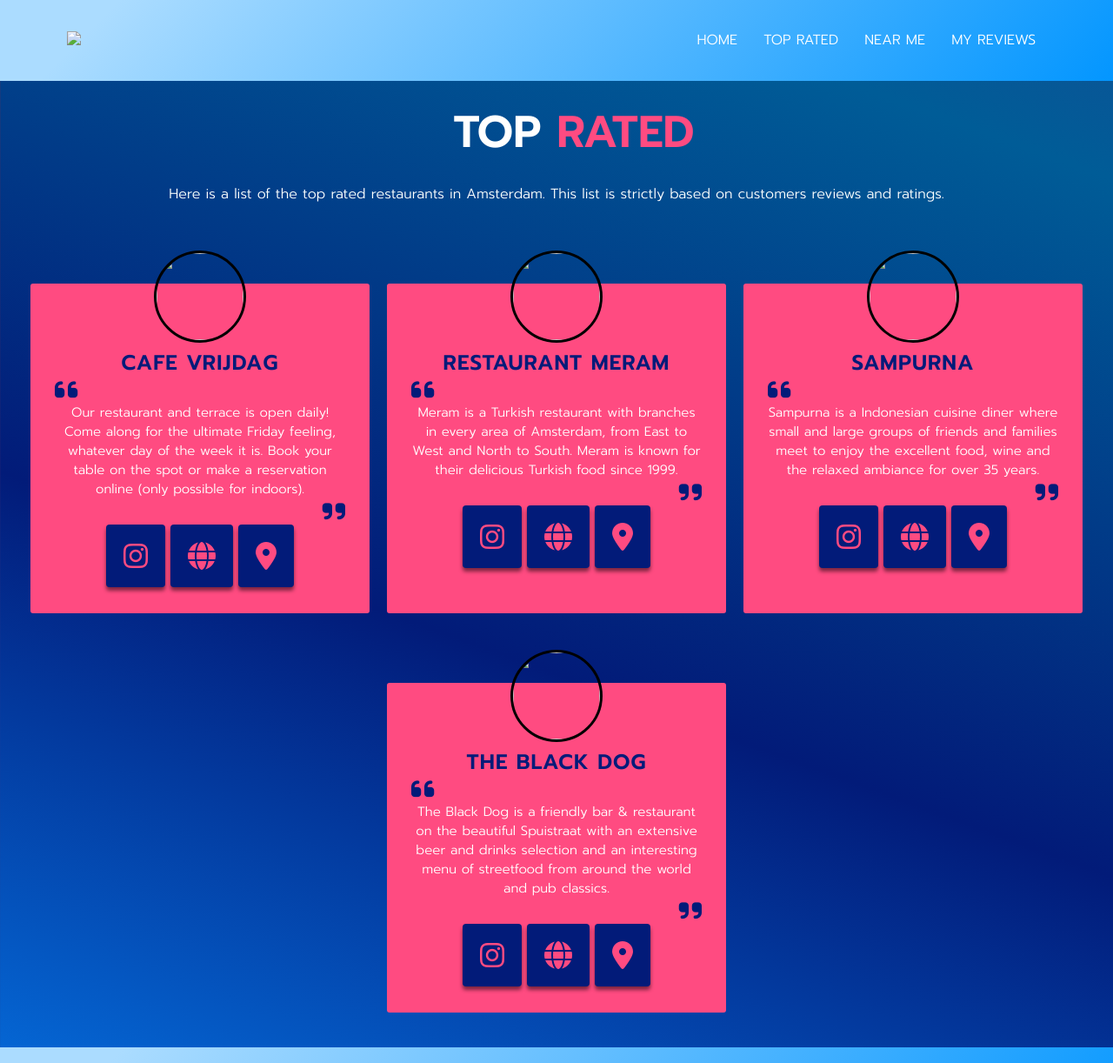
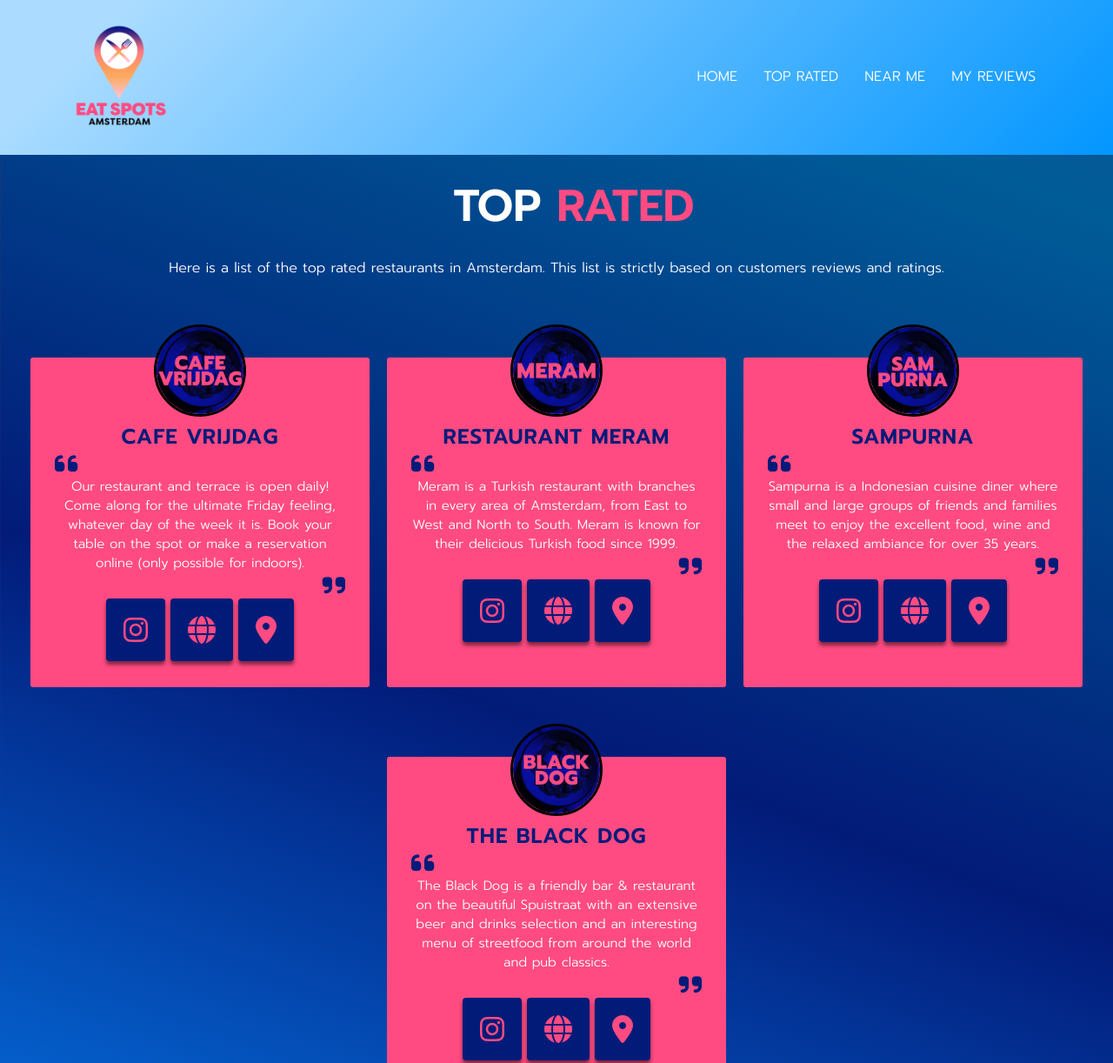
Before and after one commit to jovannsingh/EAT-SPOTS, a plain HTML site: page toprated.html in a window 1280 px wide. Shown: the top 1222 px of the page at 87% size. Drawn offline with Linux system fonts and the light colour scheme; the site is published under a folder, as on GitHub Pages, so addresses that start at the root find nothing.

Commit message:
FINAL2.1

```diff
--- a/toprated.html
+++ b/toprated.html
@@ -11,7 +11,7 @@
 <body>
     <section class="header">
         <nav>
-            <a href="index.html"><img src="/images/eat-spot-logo.png"></a>
+            <a href="index.html"><img src="images/eat-spot-logo.png"></a>
             <div class="nav-links" id="navLinks">
                <i class="fas fa-times" onclick="hideMenu()"></i>
                 <ul>
@@ -33,7 +33,7 @@
          <div class="container">
             <div class="profile">
                  <div class="imgBox">
-                     <img src="/images/cafe-vrijdag-logo.jpg">
+                     <img src="images/cafe-vrijdag-logo.jpg">
                 </div>
                 <h2>CAFE VRIJDAG</h2>
             </div>
@@ -48,7 +48,7 @@
         <div class="container">
             <div class="profile">
                  <div class="imgBox">
-                     <img src="/images/meram-logo-1.jpg">
+                     <img src="images/meram-logo-1.jpg">
                 </div>
                 <h2>RESTAURANT MERAM</h2>
             </div>
@@ -63,7 +63,7 @@
         <div class="container">
             <div class="profile">
                  <div class="imgBox">
-                     <img src="/images/sampurna-logo.jpg">
+                     <img src="images/sampurna-logo.jpg">
                 </div>
                 <h2>SAMPURNA</h2>
             </div>
@@ -78,7 +78,7 @@
         <div class="container">
             <div class="profile">
                  <div class="imgBox">
-                     <img src="/images/blackdog-logo.jpg">
+                     <img src="images/blackdog-logo.jpg">
                 </div>
                 <h2>THE BLACK DOG</h2>
             </div>
```
